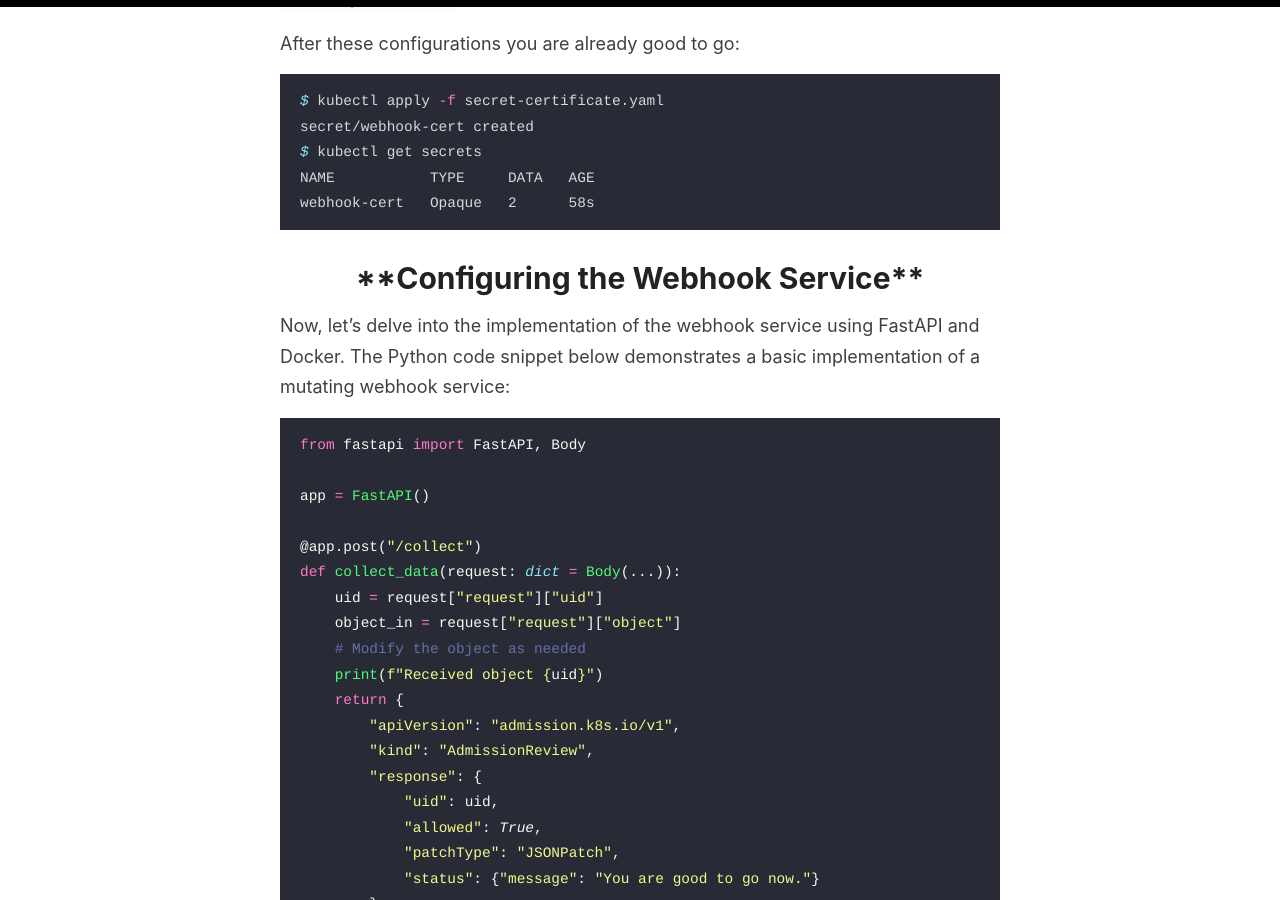
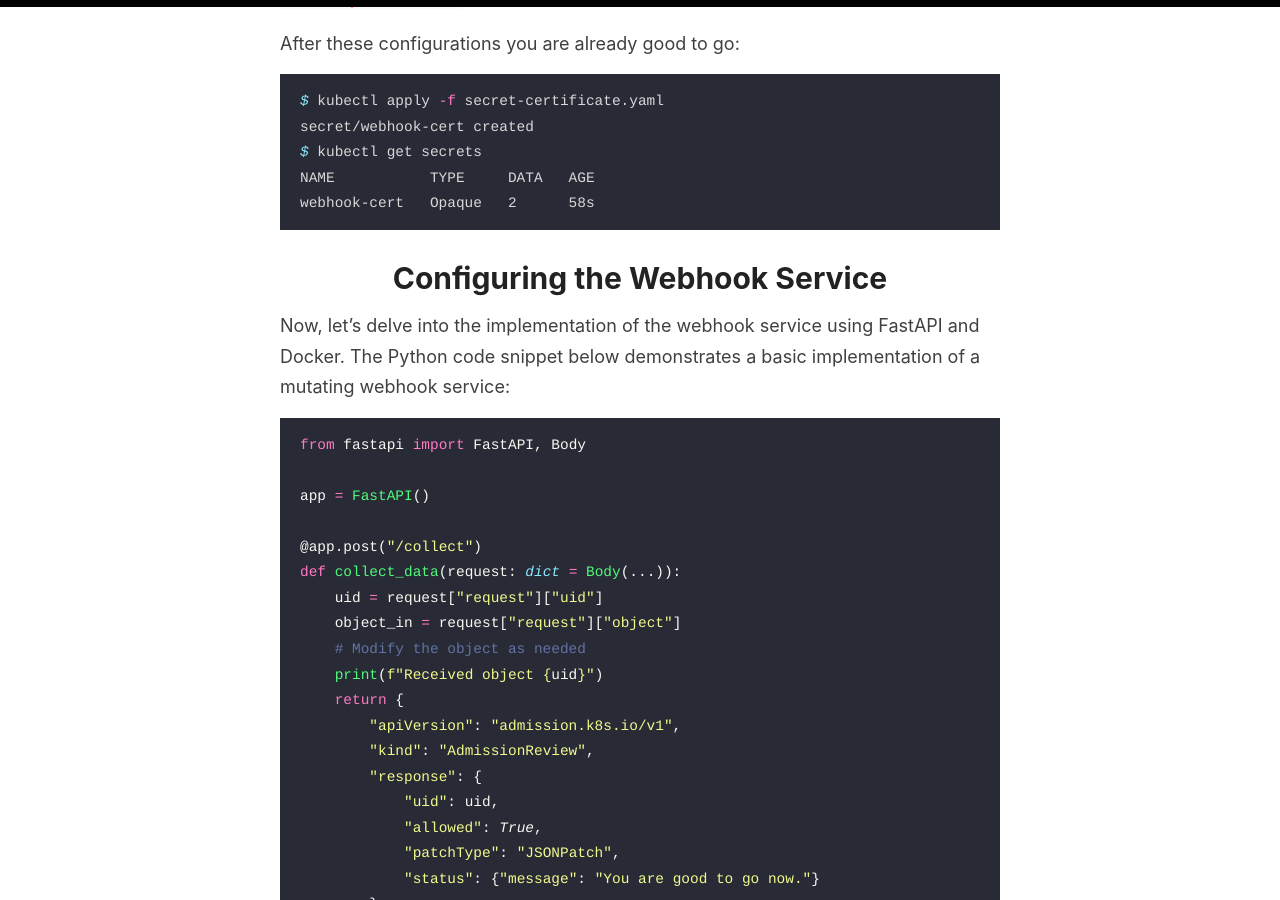
Before and after one commit to Mateusmsouza/mateusmsouza.github.io, a Jekyll site: the page built from _posts/2023-11-28-Creating-Mutating-Web-Hooks-for-Kubernetes-A-Step-by-Step-Guide.md, in a window 1280 px wide and 900 px high, scrolled down 1322 px. Built offline with Jekyll 4.4.1, drawn with Linux system fonts in a browser that asks for light colours; some of the changed text lies outside the part shown.

Commit message:
fix encoding

````diff
--- a/_posts/2023-11-28-Creating-Mutating-Web-Hooks-for-Kubernetes-A-Step-by-Step-Guide.md
+++ b/_posts/2023-11-28-Creating-Mutating-Web-Hooks-for-Kubernetes-A-Step-by-Step-Guide.md
@@ -3,6 +3,7 @@ layout: post
 title: 'Creating Mutating Web Hooks for Kubernetes: A Step-by-Step Guide'
 categories: [DevOps, Kubernetes]
 ---
+
 In the ever-evolving landscape of Kubernetes orchestration, extending and customizing functionality is crucial. Mutating web hooks offer a powerful mechanism for dynamically altering objects before they are persisted in the cluster. In this guide, we'll walk through the process of creating a mutating web hook for Kubernetes, from generating SSL certificates to deploying and testing the webhook service.
 
 # Requirements
@@ -44,7 +45,7 @@ NAME           TYPE     DATA   AGE
 webhook-cert   Opaque   2      58s
 ```
 
-# ****Configuring the Webhook Service****
+# Configuring the Webhook Service
 
 Now, let's delve into the implementation of the webhook service using FastAPI and Docker. The Python code snippet below demonstrates a basic implementation of a mutating webhook service:
 
@@ -187,7 +188,7 @@ NAME                                           READY   STATUS    RESTARTS   AGE
 mutating-webhook-deployment-76b9f4b578-vmfzj   1/1     Running   0          32m
 ```
 
-# ****Testing the Webhook****
+# Testing the Webhook
 
 For testing purposes, create a dummy deployment:
 
````
